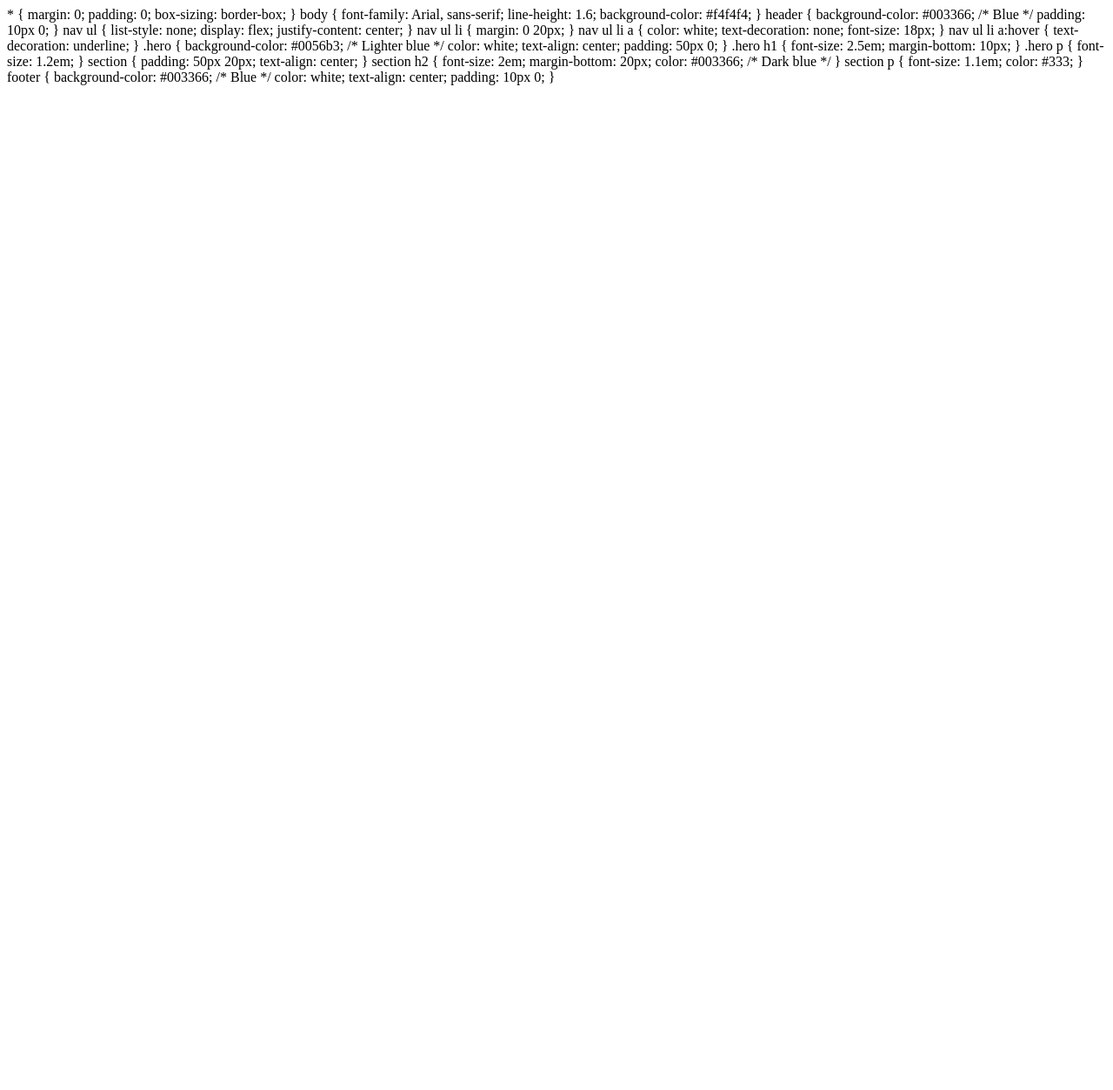
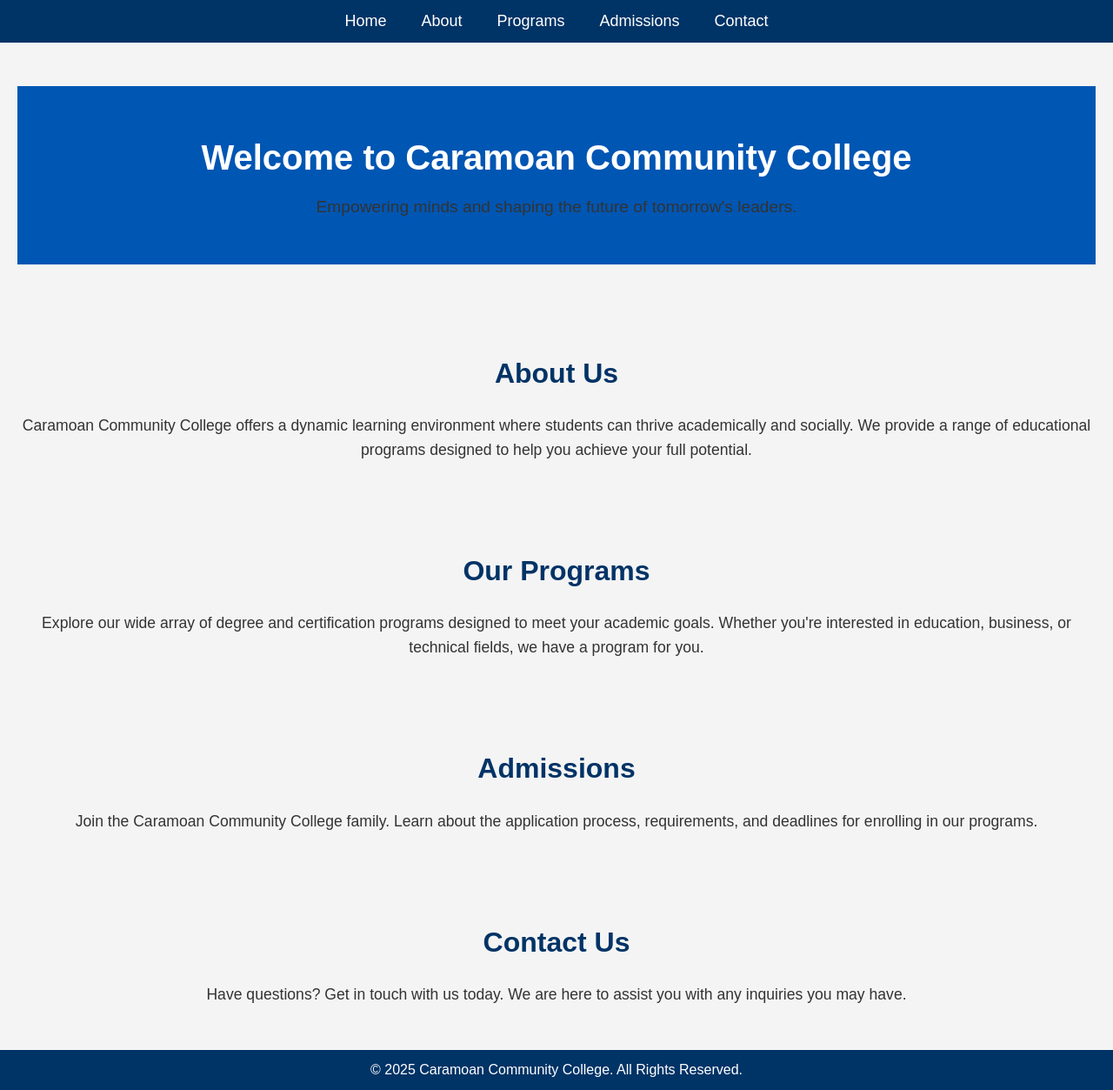
Before and after one commit to renelpa/CarCC, a plain HTML site: page Index.html in a window 1280 px wide. Shown: the whole page at 87% size. Before the commit the page ends 800 px from the top, so only its background shows below. Drawn offline with Linux system fonts and the light colour scheme.

Commit message:
Update Index.html

```diff
--- a/Index.html
+++ b/Index.html
@@ -1,3 +1,11 @@
+<!DOCTYPE html>
+<html lang="en">
+<head>
+    <meta charset="UTF-8">
+    <meta name="viewport" content="width=device-width, initial-scale=1.0">
+    <meta http-equiv="X-UA-Compatible" content="ie=edge">
+    <title>Caramoan Community College</title>
+    <style>
         * {
             margin: 0;
             padding: 0;
@@ -73,3 +81,57 @@ footer {
             text-align: center;
             padding: 10px 0;
         }
+    </style>
+</head>
+<body>
+    <!-- Navigation Bar -->
+    <header>
+        <nav>
+            <ul>
+                <li><a href="#home">Home</a></li>
+                <li><a href="#about">About</a></li>
+                <li><a href="#programs">Programs</a></li>
+                <li><a href="#admissions">Admissions</a></li>
+                <li><a href="#contact">Contact</a></li>
+            </ul>
+        </nav>
+    </header>
+
+    <!-- Homepage Section -->
+    <section id="home">
+        <div class="hero">
+            <h1>Welcome to Caramoan Community College</h1>
+            <p>Empowering minds and shaping the future of tomorrow's leaders.</p>
+        </div>
+    </section>
+
+    <!-- About Section -->
+    <section id="about">
+        <h2>About Us</h2>
+        <p>Caramoan Community College offers a dynamic learning environment where students can thrive academically and socially. We provide a range of educational programs designed to help you achieve your full potential.</p>
+    </section>
+
+    <!-- Programs Section -->
+    <section id="programs">
+        <h2>Our Programs</h2>
+        <p>Explore our wide array of degree and certification programs designed to meet your academic goals. Whether you're interested in education, business, or technical fields, we have a program for you.</p>
+    </section>
+
+    <!-- Admissions Section -->
+    <section id="admissions">
+        <h2>Admissions</h2>
+        <p>Join the Caramoan Community College family. Learn about the application process, requirements, and deadlines for enrolling in our programs.</p>
+    </section>
+
+    <!-- Contact Section -->
+    <section id="contact">
+        <h2>Contact Us</h2>
+        <p>Have questions? Get in touch with us today. We are here to assist you with any inquiries you may have.</p>
+    </section>
+
+    <!-- Footer Section -->
+    <footer>
+        <p>&copy; 2025 Caramoan Community College. All Rights Reserved.</p>
+    </footer>
+</body>
+</html>
```
Lines whose indentation alone changed are shown as unchanged.
